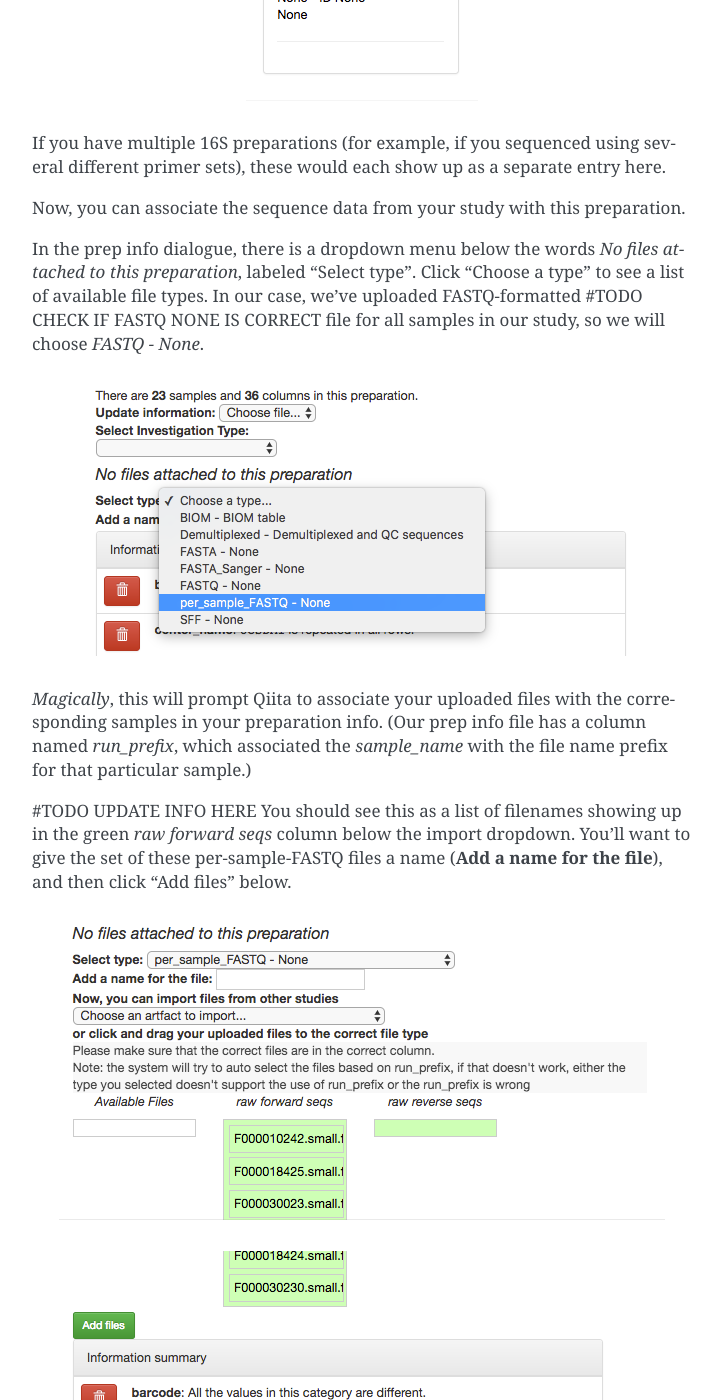
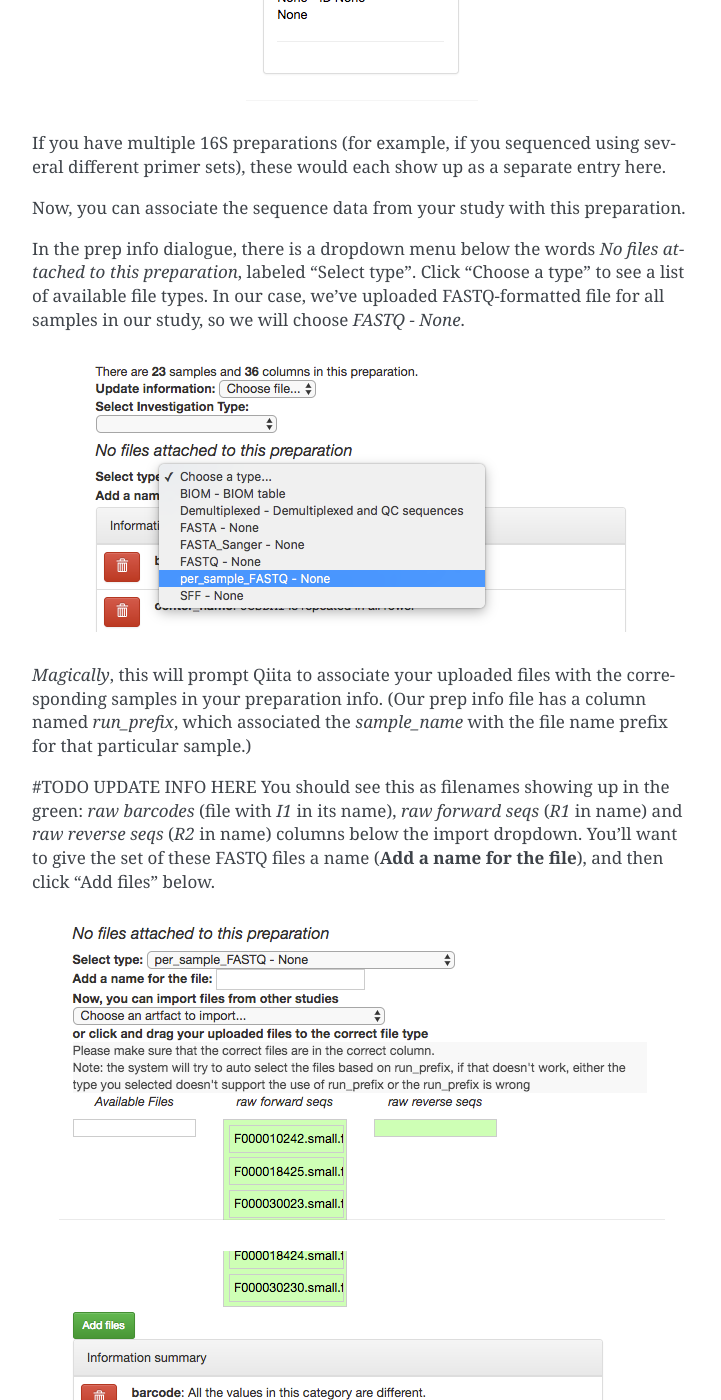
Before and after one commit to biocore/cmi-workshops, a Sphinx documentation site: the page built from docs/qiita-16S-processing.rst, in a window 1280 px wide and 1400 px high, scrolled down 2071 px. Shown: the whole window, without its empty margins (388-1109 px from the left). Built offline with Sphinx 7.4.7, drawn with Linux system fonts in a browser that asks for light colours; some of the changed text lies outside the part shown.

Commit message:
Update qiita-16S-processing.rst

```diff
--- a/docs/qiita-16S-processing.rst
+++ b/docs/qiita-16S-processing.rst
@@ -57,7 +57,6 @@ Now, you can associate the sequence data from your study with this preparation.
 In the prep info dialogue, there is a dropdown menu below the words *No files
 attached to this preparation*, labeled "Select type". Click "Choose a type" to
 see a list of available file types. In our case, we've uploaded FASTQ-formatted
-#TODO CHECK IF FASTQ NONE IS CORRECT
 file for all samples in our study, so we will choose `FASTQ - None`.
 
 .. figure::  images/select-type-per-sample-FASTQ.png
@@ -69,9 +68,10 @@ column named `run_prefix`, which associated the `sample_name` with the file
 name prefix for that particular sample.)
 
 #TODO UPDATE INFO HERE
-You should see this as a list of filenames showing up in the green *raw forward
-seqs* column below the import dropdown. You'll want to give the set of these
-per-sample-FASTQ files a name (**Add a name for the file**), and then click
+You should see this as filenames showing up in the green: *raw barcodes* (file with *I1* in its name),
+*raw forward seqs* (*R1* in name) and *raw reverse seqs* (*R2* in name) columns
+below the import dropdown. You'll want to give the set of these
+FASTQ files a name (**Add a name for the file**), and then click
 "Add files" below.
 
 .. figure::  images/fastq-verify-top.png
@@ -118,13 +118,14 @@ at the top of the screen:
    :align:   center
 
 This will open a dialogue that gives you information about currently running
-jobs, as well as jobs that failed with some sort of error.
+jobs, as well as jobs that failed with some sort of error. *Please note*, this dialogue keeps the entire
+history of errors that Qiita encountered for your jobs, so take notice of dates and times in the `Hartbeat` column.
 
 .. figure::  images/processing-summary.png
    :align:   center
 
 The summary generation shouldn't take too long. When it completes, you can
-click back on the per_sample_FASTQ object and scroll to the bottom of the page
+click back on the FASTQ object and scroll to the bottom of the page
 to see a short peek at the data in each of the FASTQ files in the object. These
 summaries can be useful for troubleshooting.
 
@@ -141,7 +142,7 @@ Scroll back up and click on the `FASTQ` object, and select "Process".
 This will bring you to another network visualization interface. Here, you can
 add processing steps to your objects.
 
-Click again on the `per_sample_FASTQ` object. Below the files network, you will
+Click again on the `FASTQ` object. Below the files network, you will
 see an option to *Choose command*. Based on the type of object, this dropdown
 menu will give a you a list of available processing steps.
 
@@ -164,6 +165,7 @@ parameter set* dropdown menu.
 For our files, choose `golay_12, reverse complement
 mapping file barcodes, reverse complement barcodes`.
 The specific parameter values used will be displayed below.
+**For most raw data coming out of the Knigh Lab you will use the same setting.**
 
 Click "Add Command".
 
```
